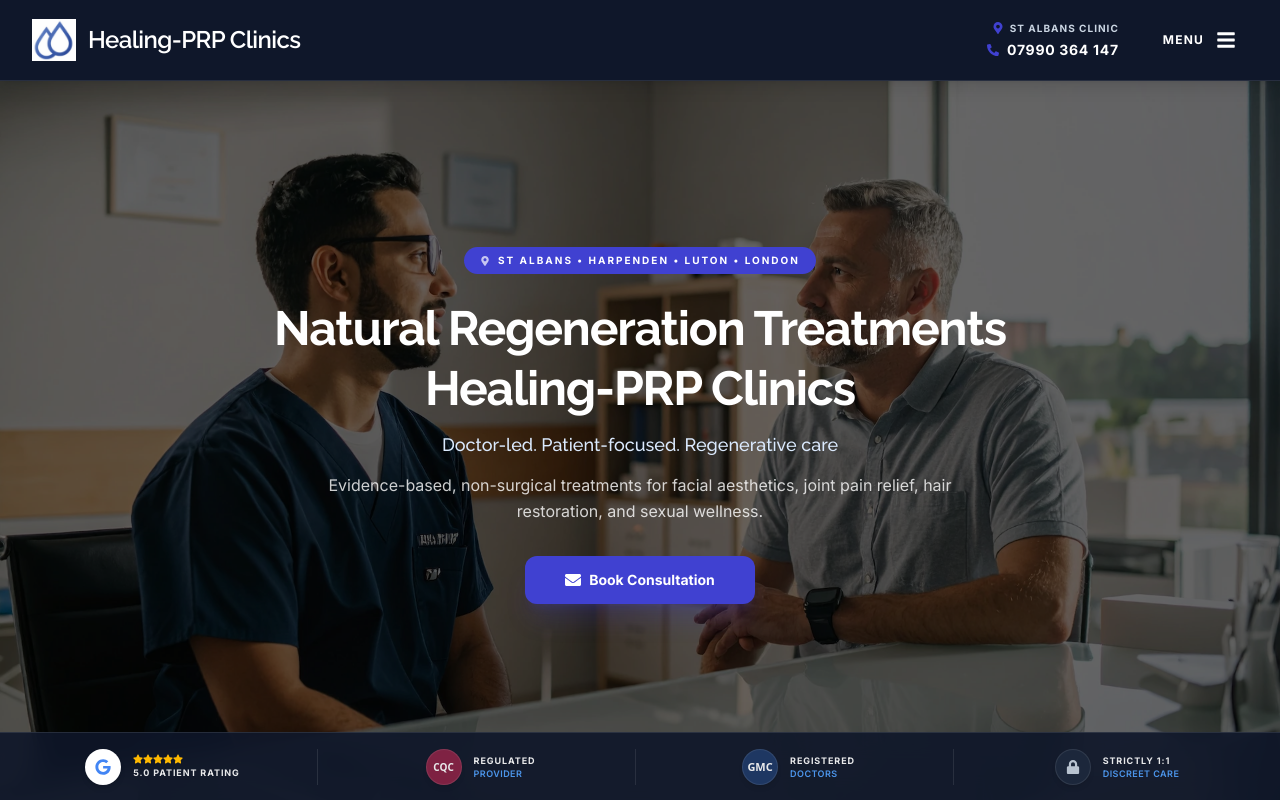
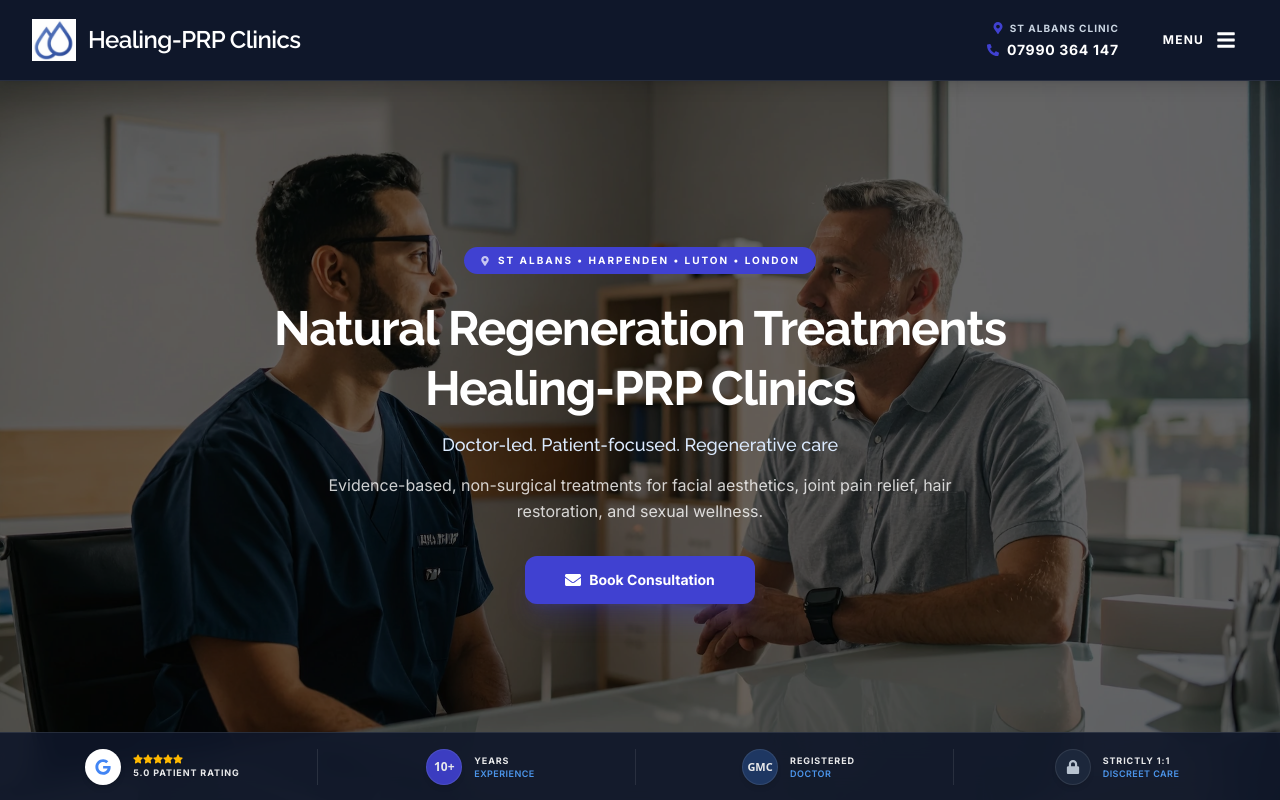
Before and after one commit to binithekid/Healing-PRP-Clinics-Preview, a Next.js app: page / in a window 1280 px wide. Shown: the top 800 px of the page. Built offline with nearby package versions, Linux system fonts and the light colour scheme.

Commit message:
Update Hero.tsx

```diff
--- a/src/components/Hero.tsx
+++ b/src/components/Hero.tsx
@@ -145,15 +145,15 @@ export default function Hero() {
               </div>
             </a>
 
-            {/* 2. CQC Badge */}
+            {/* 2. Experience Badge */}
             <div className="flex justify-center items-center px-2 opacity-90 hover:opacity-100 transition-opacity">
               <div className="flex items-center gap-3">
-                <div className="w-9 h-9 bg-[#8b2346] rounded-full flex items-center justify-center text-white font-bold text-[10px] shadow-md border border-white/10">
-                  CQC
+                <div className="w-9 h-9 bg-[#4041d1] rounded-full flex items-center justify-center text-white font-bold text-[12px] shadow-md border border-white/10">
+                  10+
                 </div>
                 <div className="flex flex-col items-start">
-                  <span className="text-white text-[9px] font-bold uppercase tracking-widest leading-tight font-inter">Regulated</span>
-                  <span className="text-blue-400 text-[9px] font-semibold tracking-wider uppercase leading-tight mt-0.5 font-inter">Provider</span>
+                  <span className="text-white text-[9px] font-bold uppercase tracking-widest leading-tight font-inter">Years</span>
+                  <span className="text-blue-400 text-[9px] font-semibold tracking-wider uppercase leading-tight mt-0.5 font-inter">Experience</span>
                 </div>
               </div>
             </div>
@@ -166,7 +166,7 @@ export default function Hero() {
                 </div>
                 <div className="flex flex-col items-start">
                   <span className="text-white text-[9px] font-bold uppercase tracking-widest leading-tight font-inter">Registered</span>
-                  <span className="text-blue-400 text-[9px] font-semibold tracking-wider uppercase leading-tight mt-0.5 font-inter">Doctors</span>
+                  <span className="text-blue-400 text-[9px] font-semibold tracking-wider uppercase leading-tight mt-0.5 font-inter">Doctor</span>
                 </div>
               </div>
             </div>
```
